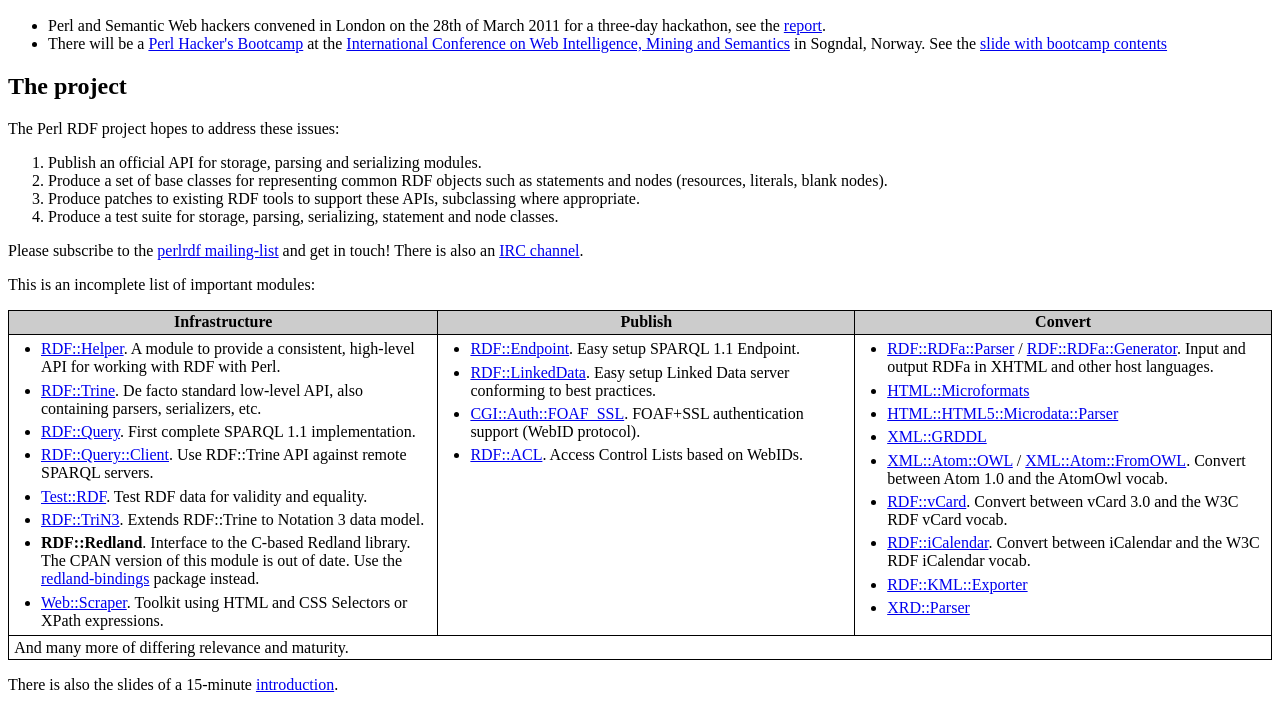
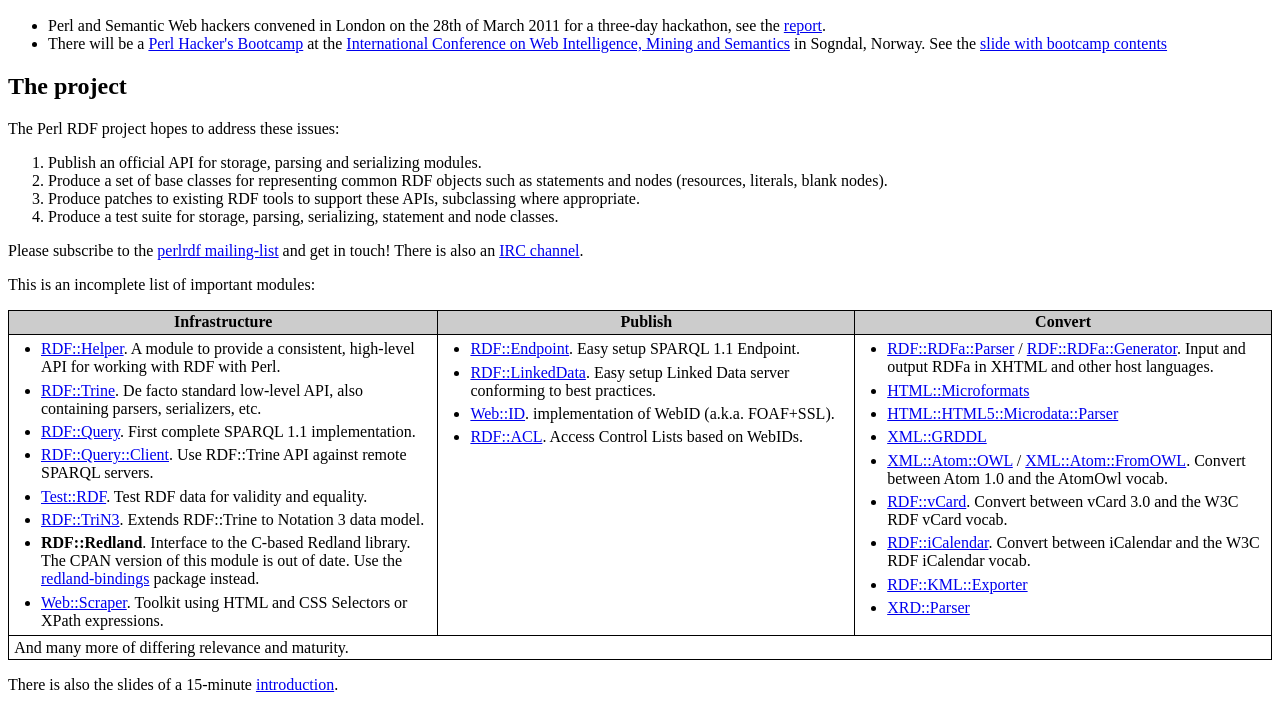
Before and after one commit to Tamarou/perlrdf.org, a plain HTML site: page htdocs/index.html in a window 1280 px wide. Shown: the part 110-820 px from the top of the page. Drawn offline with Linux system fonts and the light colour scheme.

Commit message:
replace foaf+ssl with webid

```diff
--- a/htdocs/index.html
+++ b/htdocs/index.html
@@ -101,7 +101,7 @@
 				<ul>
 					<li><a href="https://metacpan.org/release/RDF-Endpoint/">RDF::Endpoint</a>. Easy setup SPARQL 1.1 Endpoint.</li>
 					<li><a href="https://metacpan.org/release/RDF-LinkedData/">RDF::LinkedData</a>. Easy setup Linked Data server conforming to best practices.</li>
-					<li><a href="https://metacpan.org/release/CGI-Auth-FOAF_SSL/">CGI::Auth::FOAF_SSL</a>. FOAF+SSL authentication support (WebID&nbsp;protocol).</li>
+					<li><a href="https://metacpan.org/release/Web-ID/">Web::ID</a>. implementation of WebID (a.k.a. FOAF+SSL).</li>
 					<li><a href="https://metacpan.org/release/RDF-ACL/">RDF::ACL</a>. Access Control Lists based on WebIDs.</li>
 				</ul>
 			</td>
```
